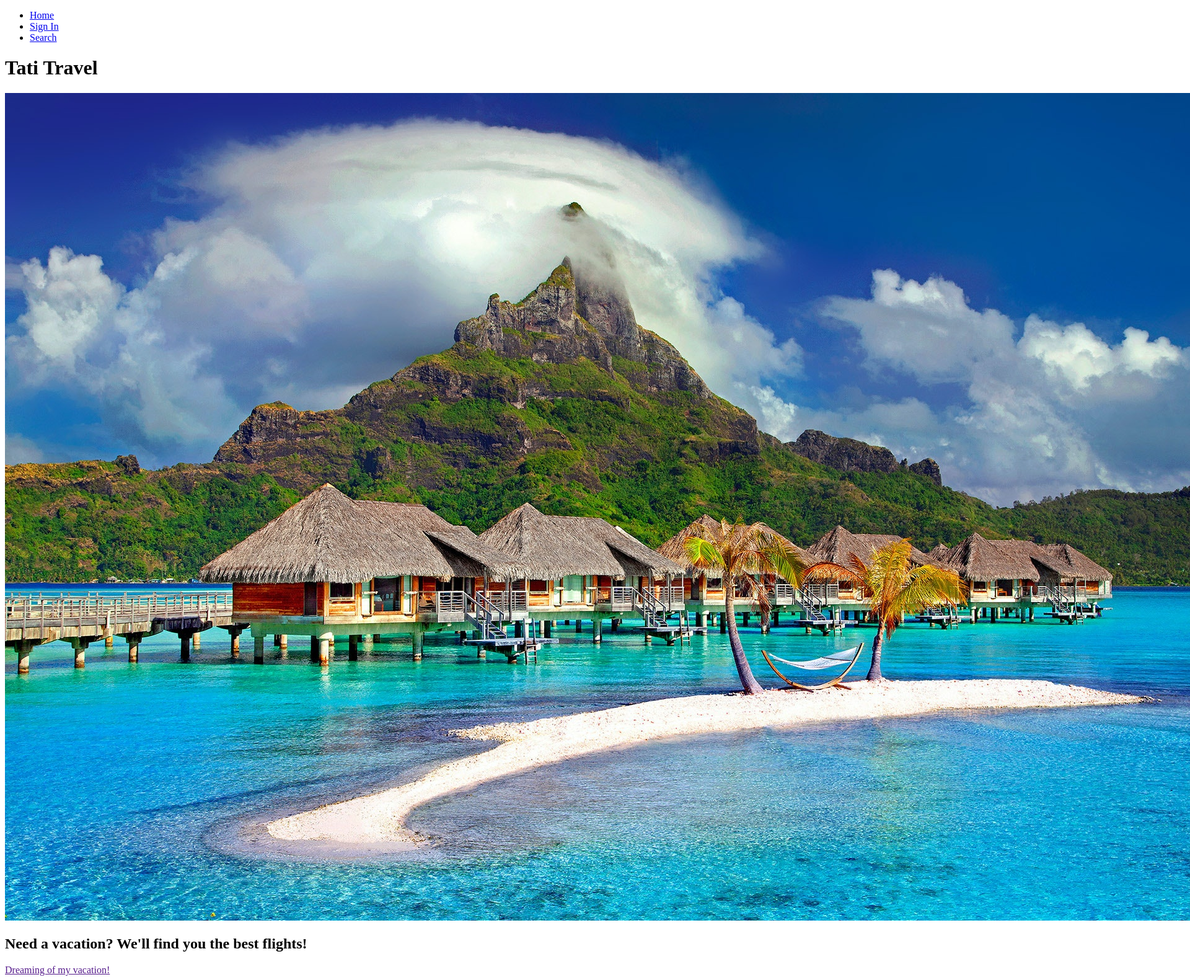
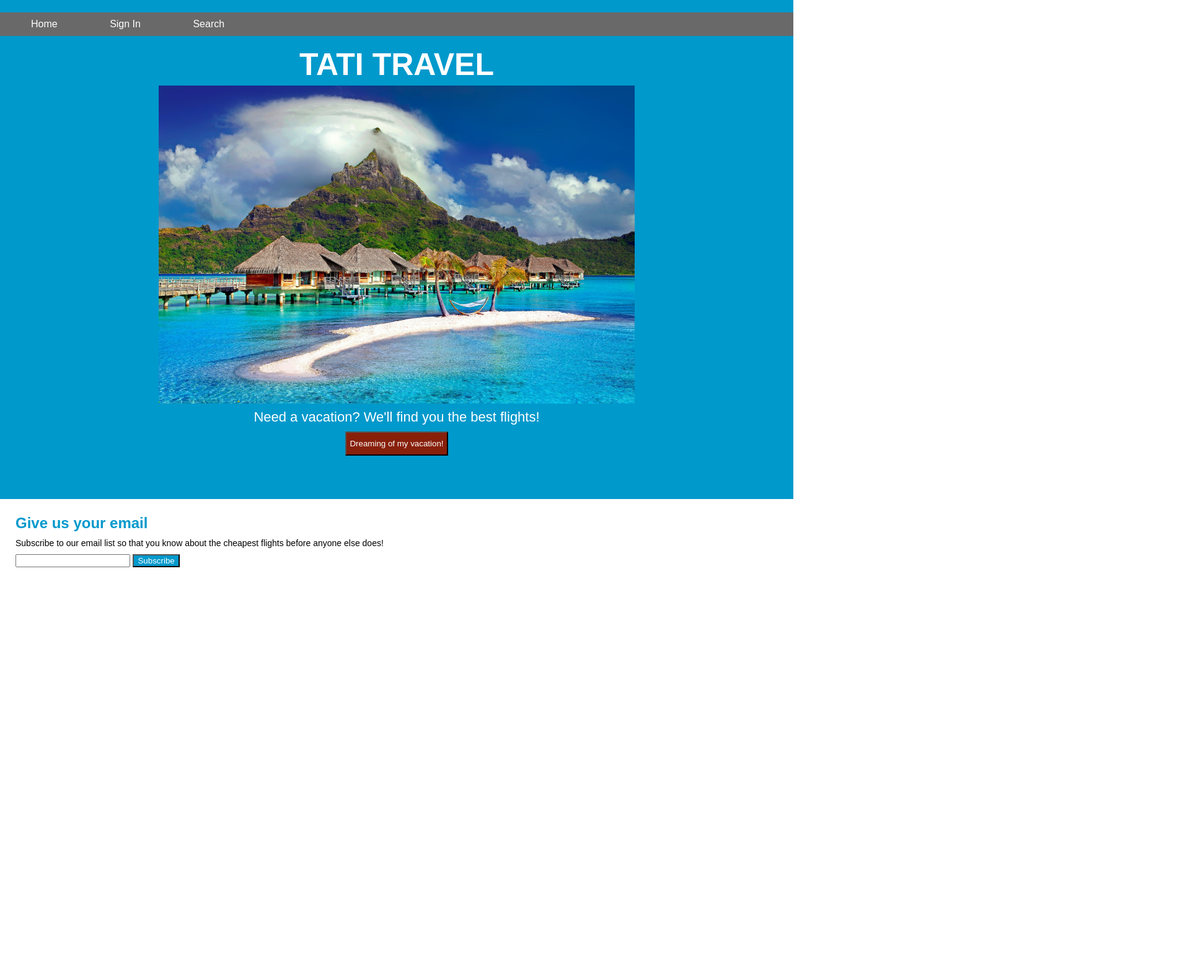
Before and after one commit to samantafluture/intro-web-dev-lasalle-w21, a plain HTML site: page Midterm Practice/midterm_practice/index.html in a window 1280 px wide. Shown: the top 1576 px of the page at 62% size, 1920 px wide, since content can reach past the window. After the commit the page ends 965 px from the top, so only its background shows below. Drawn offline with Linux system fonts and the light colour scheme.

Commit message:
midterm prep

```diff
--- a/Midterm Practice/midterm_practice/index.html
+++ b/Midterm Practice/midterm_practice/index.html
@@ -9,21 +9,21 @@
         <ul>
             <li><a href="#">Home</a></li>
             <li><a href="signin.html">Sign In</a></li>
-            <li><a href="search.html">Search</a></li>
+            <li><a href="#l">Search</a></li>
         </ul>
     </nav>
     <div class="banner">
         <h1>Tati Travel</h1>
         <img src="resources/images/main_image_h.jpg" alt="">
         <h2>Need a vacation? We'll find you the best flights!</h2>
-        <a href="">Dreaming of my vacation!</a>
+        <input type="button" value="Dreaming of my vacation!" class="btnPrimary">
     </div>
     <div class="newsletter">
         <h2>Give us your email</h2>
         <p>Subscribe to our email list so that you know about the cheapest flights before anyone else does!</p>
-        <form action="">
-            <input type="text" name="email" placeholder="Enter your email">
-            <input type="submit" value="Subscribe">
+        <form action="#">
+            <input type="text" name="email">
+            <input type="submit" value="Subscribe" class="btnSubscribe">
         </form>
     </div>
 </body>
--- a/Midterm Practice/midterm_practice/resources/css/index.css
+++ b/Midterm Practice/midterm_practice/resources/css/index.css
@@ -0,0 +1,97 @@
+/* resets */
+
+body {
+    font-family: Arial, Helvetica, sans-serif;
+    font-size: 16px;
+    box-sizing: border-box;
+    margin: 0;
+    padding: 0;
+}
+
+h1, h2, p {
+    padding: 0;
+    margin: 0;
+}
+
+/* navbar */
+
+.navbar {
+    background-color: dimgray;
+    position: fixed;
+    width: 100%;
+    top: 20px;
+    left: 0;
+}
+
+.navbar ul {
+    list-style: none;
+    padding: 0;
+    margin: 0 10px;
+}
+
+.navbar li {
+    display: inline-block;
+    margin: 0;
+    padding: 10px 40px;
+}
+
+.navbar a {
+    color: white;
+    text-decoration: none;
+}
+
+/* banner area */
+
+.banner {
+    color: white;
+    text-align: center;
+    padding: 75px 0 60px;
+    background-color: #0099cc;
+    width: 100%;
+    margin: 0;
+}
+
+.banner h1 {
+    text-transform: uppercase;
+    font-size: 50px;
+}
+
+.banner h2 {
+    font-style: normal;
+    font-weight: 300;
+    font-size: 22px;
+}
+
+.banner img {
+    max-width: 60%;
+    margin: 5px 0;
+}
+
+.btnPrimary {
+    background-color: #87200b;
+    color: white;
+    padding: 10px 5px;
+    cursor: pointer;
+    margin: 10px 0;
+}
+
+/* newsletter area */
+
+.newsletter {
+    padding: 25px 25px 50px;
+}
+
+.newsletter h2 {
+    color: #0099cc;
+}
+
+.newsletter p {
+    font-size: 14px;
+    padding: 10px 0;
+}
+
+.btnSubscribe {
+    background-color: #0099cc;
+    color: white;
+    cursor: pointer;
+}
--- a/Midterm Practice/midterm_practice/resources/css/signin.css
+++ b/Midterm Practice/midterm_practice/resources/css/signin.css
@@ -0,0 +1,27 @@
+body {
+	font-family: Arial, Helvetica, sans-serif;
+	margin: 0;
+	padding: 0;
+    background-color: #0099cc;
+	color: white;
+}
+
+.signUpForm {
+    padding: 35px 55px;
+}
+
+.signUpForm label, .signUpForm input {
+    margin-bottom: 14px;
+    font-size: 14px;
+}
+
+.btn {
+    background-color: #87200b;
+    color: white;
+    padding: 8px 5px;
+    cursor: pointer;
+}
+
+.btn:hover {
+    background-color: green;
+}
```
Also changed, not shown: Midterm Practice/midterm_practice/signin.html (+29 -0 lines).
